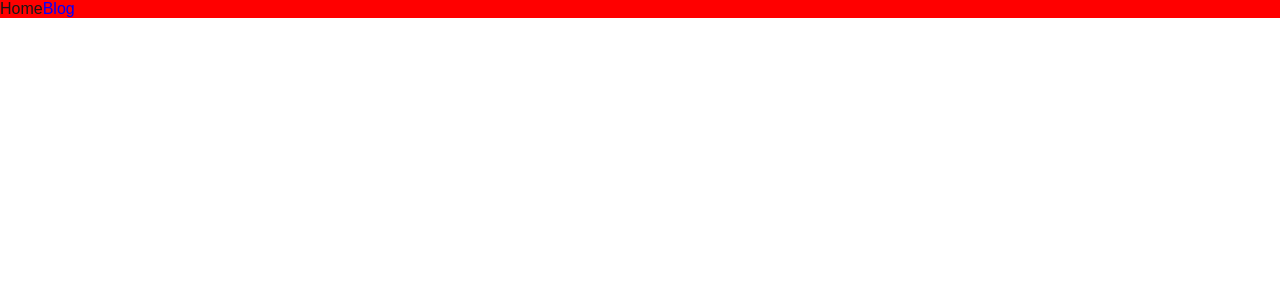
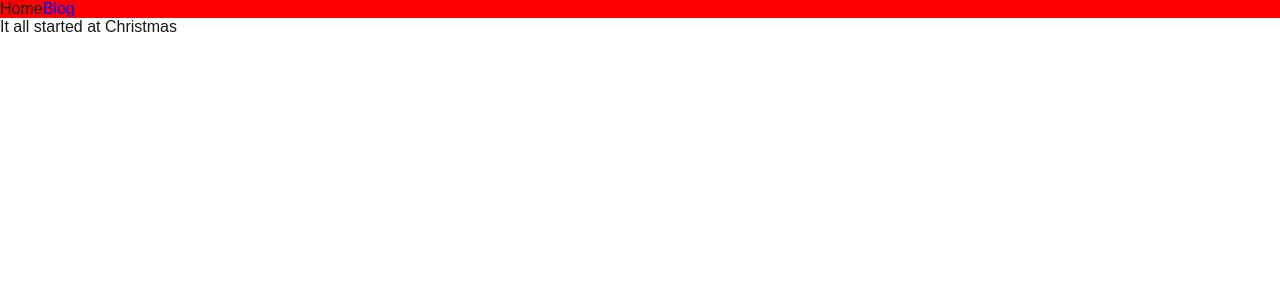
Before and after one commit to toddlasley/my-site, a Next.js app: page /blog in a window 1280 px wide. Shown: the top 300 px of the page. Built offline with nearby package versions, Linux system fonts and the light colour scheme.

Commit message:
adding navigation for listing blogs and navigating to them

```diff
--- a/src/app/blog/page.tsx
+++ b/src/app/blog/page.tsx
@@ -1,8 +1,18 @@
 'use client';
 
+import Link from 'next/link';
+import { BLOGS } from '../lib/blogs';
+
 export default function Page() {
-
   return (
-    <div></div>
+    <div>
+      {
+        BLOGS.map((x) => {
+          return (
+            <Link key={x.id} href={`/blog/post?id=${x.id}`}>{x.title}</Link>
+          );
+        })
+      }
+    </div>
   );
 }
--- a/src/app/blog/post/page.tsx
+++ b/src/app/blog/post/page.tsx
@@ -17,6 +17,7 @@ export default function Page() {
 
   return (
     <div id="post-container">
+      <div>{blog?.title}</div>
       <div>{blog?.date}</div>
       <zero-md src={`/md/${blog?.markdown}`}></zero-md>
     </div>
--- a/src/app/lib/blogs.ts
+++ b/src/app/lib/blogs.ts
@@ -1,5 +1,6 @@
 type Blog =  {
   id: string;
+  title: string;
   date: string;
   markdown: string;
 }
@@ -7,8 +8,8 @@ type Blog =  {
 
 const blogs = new Map<string, Blog>();
 
-const BLOGS = [
-  { id: '1', date: '2025-12-25', markdown: 'christmas.md' }
+export const BLOGS = [
+  { id: '1', title: 'It all started at Christmas', date: '2025-12-25', markdown: 'christmas.md' }
 ];
 
 export default function getBlogs() {
```
Also changed, not shown: public/md/christmas.md (+0 -2 lines).
